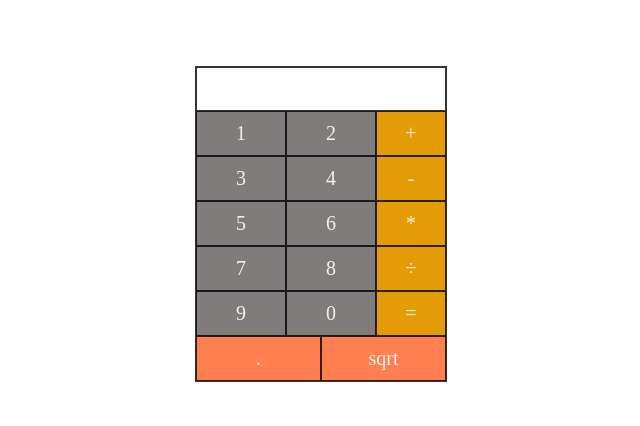
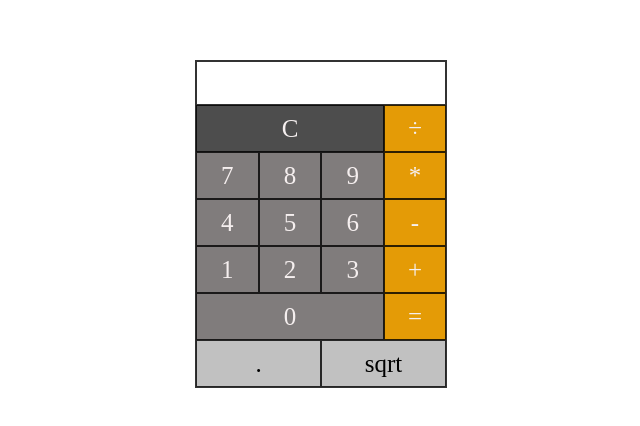
Before and after one commit to Bazih/mjs, a plain HTML site: page part_7/index.html in a window 1280 px wide. Shown: the part 184-610 px from the top of the page, without its empty margins (319-959 px from the left). Drawn offline with Linux system fonts and the light colour scheme.

Commit message:
removed Logic class, fixed bugs, changed UI

```diff
--- a/part_7/calculator.js
+++ b/part_7/calculator.js
@@ -1,28 +1,107 @@
-import { Logic } from './logic.js';
 import { UI } from './ui.js';
 
 export class Calculator {
   constructor() {
     this.ui = new UI();
-    this.logic = new Logic(this.ui);
+    this.currentOperand = null;
+    this.previousOperand = null;
+    this.currentOperation = null;
+    this.baseAction = {
+      '+': () => Number(this.currentOperand) + Number(this.previousOperand),
+      '-': () => Number(this.previousOperand) - Number(this.currentOperand),
+      '*': () => Number(this.previousOperand) * Number(this.currentOperand),
+      '/': () => Number(this.previousOperand) / Number(this.currentOperand),
+      '÷': () => Number(this.previousOperand) / Number(this.currentOperand),
+    };
+    this.baseInputOperation = {
+      'c|C': (_) => {
+        this.currentOperand = null;
+        this.previousOperand = null;
+        this.currentOperation = null;
+        this.ui.setDisplayValue('');
+      },
+      '-|+|*|/|÷': (keyValue) => this.twoOperandActions(keyValue),
+      '=': (_) => {
+        this.ui.setDisplayValue(this.performAction());
+      },
+      'Enter': (_) => {
+        this.ui.setDisplayValue(this.performAction());
+      },
+      'Backspace': (_) => {
+        this.currentOperand = this.currentOperand.slice(0, this.currentOperand.length - 1);
+        this.ui.setDisplayValue(this.currentOperand);
+      },
+      '0|1|2|3|4|5|6|7|8|9': (value) => this.numberOperation(value),
+      'default': () => console.log('Incorrect input'),
+    };
   }
+
+  switchCase = (obj = {}, str = '') =>
+    obj[Object.keys(obj).find(ele => ele.toString().split('|').includes(str.toString())) || 'default'];
+
+  twoOperandActions(keyValue) {
+    this.previousOperand = this.currentOperand;
+    this.currentOperand = null;
+    this.currentOperation = keyValue;
+    this.ui.setDisplayValue('');
+  };
+
+  numberOperation(keyValue) {
+    this.currentOperand = this.currentOperand === null
+      ? keyValue
+      : this.currentOperand + keyValue;
+    this.ui.setDisplayValue(this.currentOperand);
+  };
+
+  performAction() {
+    return this.baseAction[this.currentOperation]();
+  };
+
+  performInputOperation = keyValue => {
+    this.switchCase(this.baseInputOperation, keyValue)(keyValue);
+  };
+
+  hundleButtonInteraction = event => {
+    const buttonValue = event.target.textContent;
+    this.performInputOperation(buttonValue);
+  };
+
+  addAction(action) {
+    this.baseAction = { ...this.baseAction, ...action };
+  };
+
+  addInputOperation(operation) {
+    this.baseInputOperation = { ...this.baseInputOperation, ...operation };
+  };
+
+  setCurrentOperation(value) {
+    this.currentOperation = value;
+  };
+
+  setCurrentOperand(value) {
+    this.currentOperand = value;
+  };
+
+  setPreviousOperand(value) {
+    this.previousOperand = value;
+  };
 
   init() {
     document.addEventListener("keydown", event => {
       const keyValue = event.key;
-      this.logic.performInputOperation(keyValue);
+      this.performInputOperation(keyValue);
     });
 
-    this.ui.buttonsBlock.addEventListener("click", this.logic.hundleButtonInteraction);
+    this.ui.buttonsBlock.addEventListener("click", this.hundleButtonInteraction);
   }
 
   addBtn(value, operation, action) {
     this.ui.addBtn(value);
     if (operation) {
-      this.logic.addInputOperation(operation);
+      this.addInputOperation(operation);
     }
     if (action) {
-      this.logic.addAction(action);
+      this.addAction(action);
     }
   }
 };
--- a/part_7/index.html
+++ b/part_7/index.html
@@ -36,6 +36,14 @@
       .default-buttons {
         display: flex;
       }
+      .controls {
+        display: flex;
+        background-color: #4d4d4d;
+      }
+      .left {
+        display: flex;
+        flex-direction: column;
+      }
       .numbers {
         display: flex;
         flex-wrap: wrap;
@@ -43,13 +51,14 @@
         background-color: #807c7c;
       }
       .button {
-        width: 20px;
-        height: auto;
+        width: 60px;
+        height: 45px;
+        display: flex;
+        justify-content: center;
+        align-items: center;
+        flex-grow: 1;
         border: 1px solid rgba(0, 0, 0, 0.8);
-        padding: 10px 24px;
-        font-size: 20px;
-        text-align: center;
-        flex-grow: 1;
+        font-size: 25px;
       }
       .operators {
         background-color: #e49b06;
@@ -58,7 +67,8 @@
         display: flex;
         flex-wrap: wrap;
         box-sizing: border-box;
-        background-color: #ff7f50;
+        background-color: #c1c1c1;
+        color: #000;
       }
     </style>
   </head>
@@ -67,23 +77,28 @@
       <div class="display"></div>
       <div class="buttons-block">
         <div class="default-buttons">
-          <div class="numbers">
-            <div class="button">1</div>
-            <div class="button">2</div>
-            <div class="button">3</div>
-            <div class="button">4</div>
-            <div class="button">5</div>
-            <div class="button">6</div>
-            <div class="button">7</div>
-            <div class="button">8</div>
-            <div class="button">9</div>
-            <div class="button">0</div>
+          <div class="left">
+            <div class="controls">
+              <div class="button">C</div>
+            </div>
+            <div class="numbers">
+              <div class="button">7</div>
+              <div class="button">8</div>
+              <div class="button">9</div>
+              <div class="button">4</div>
+              <div class="button">5</div>
+              <div class="button">6</div>
+              <div class="button">1</div>
+              <div class="button">2</div>
+              <div class="button">3</div>
+              <div class="button">0</div>
+            </div>
           </div>
           <div class="operators">
+            <div class="button">÷</div>
+            <div class="button">*</div>
+            <div class="button">-</div>
             <div class="button">+</div>
-            <div class="button">-</div>
-            <div class="button">*</div>
-            <div class="button">÷</div>
             <div class="button">=</div>
           </div>
         </div>
--- a/part_7/logic.js
+++ /dev/null
@@ -1,96 +0,0 @@
-export class Logic {
-  constructor(ui) {
-    this.ui = ui;
-
-    this.currentOperand = null;
-    this.previousOperand = null;
-    this.currentOperation = null;
-    this.baseAction = {
-      "+": () => Number(this.currentOperand) + Number(this.previousOperand),
-      "-": () => Number(this.previousOperand) - Number(this.currentOperand),
-      "*": () => Number(this.previousOperand) * Number(this.currentOperand),
-      "/": () => Number(this.previousOperand) / Number(this.currentOperand),
-      "÷": () => Number(this.previousOperand) / Number(this.currentOperand),
-    };
-    this.baseInputOperation = {
-      "c": (_) => {
-        this.currentOperand = null;
-        this.previousOperand = null;
-        this.currentOperation = null;
-        this.ui.setDisplayValue('');
-      },
-      "-": (keyValue) => this.twoOperandActions(keyValue),
-      "+": (keyValue) => this.twoOperandActions(keyValue),
-      "*": (keyValue) => this.twoOperandActions(keyValue),
-      "/": (keyValue) => this.twoOperandActions(keyValue),
-      "÷": (keyValue) => this.twoOperandActions(keyValue),
-      "=": (_) => {
-        this.ui.setDisplayValue(this.performAction());
-      },
-      "Enter": (_) => {
-        this.ui.setDisplayValue(this.performAction());
-      },
-      "Backspace": (_) => {
-        this.currentOperand = this.currentOperand.slice(0, this.currentOperand.length - 1);
-        this.ui.setDisplayValue(this.currentOperand);
-      },
-      "0": (value) => this.numberOperation(value),
-      "1": (value) => this.numberOperation(value),
-      "2": (value) => this.numberOperation(value),
-      "3": (value) => this.numberOperation(value),
-      "4": (value) => this.numberOperation(value),
-      "5": (value) => this.numberOperation(value),
-      "6": (value) => this.numberOperation(value),
-      "7": (value) => this.numberOperation(value),
-      "8": (value) => this.numberOperation(value),
-      "9": (value) => this.numberOperation(value),
-    };
-  }
-
-  twoOperandActions(keyValue) {
-    this.previousOperand = this.currentOperand;
-    this.currentOperand = null;
-    this.currentOperation = keyValue;
-    this.ui.setDisplayValue('');
-  };
-
-  numberOperation(keyValue) {
-    this.currentOperand = this.currentOperand === null
-      ? keyValue
-      : this.currentOperand + keyValue;
-    this.ui.setDisplayValue(this.currentOperand);
-  };
-
-  performAction() {
-    return this.baseAction[this.currentOperation]();
-  };
-
-  performInputOperation = keyValue => {
-    this.baseInputOperation[keyValue](keyValue);
-  };
-
-  hundleButtonInteraction = event => {
-    const buttonValue = event.target.textContent;
-    this.performInputOperation(buttonValue);
-  };
-
-  addAction(action) {
-    this.baseAction = { ...this.baseAction, ...action };
-  };
-
-  addInputOperation(operation) {
-    this.baseInputOperation = { ...this.baseInputOperation, ...operation };
-  };
-
-  setCurrentOperation(value) {
-    this.currentOperation = value;
-  };
-
-  setCurrentOperand(value) {
-    this.currentOperand = value;
-  };
-
-  setPreviousOperand(value) {
-    this.previousOperand = value;
-  };
-}
--- a/part_7/main.js
+++ b/part_7/main.js
@@ -4,17 +4,19 @@ function main() {
   const calculator = new Calculator();
   calculator.init();
 
-  const dotOperation = { ".": (value) => {
-    calculator.logic.setCurrentOperand(calculator.logic.currentOperand + value);
-    calculator.ui.setDisplayValue(calculator.logic.currentOperand);
+  const dotOperation = { '.': (value) => {
+    if (!calculator.currentOperand.includes(value)) {
+      calculator.setCurrentOperand(calculator.currentOperand + value);
+    }
+    calculator.ui.setDisplayValue(calculator.currentOperand);
   }};
 
   const sqrtOperation = { 'sqrt': (value) => {
-    calculator.logic.setCurrentOperation(value);
-    calculator.ui.setDisplayValue(calculator.logic.performAction());
+    calculator.setCurrentOperation(value);
+    calculator.ui.setDisplayValue(calculator.performAction());
   }};
 
-  const sqrtAction = { 'sqrt': () => Math.sqrt(Number(calculator.logic.currentOperand)) };
+  const sqrtAction = { 'sqrt': () => Math.sqrt(Number(calculator.currentOperand)) };
 
   calculator.addBtn('.', dotOperation);
   calculator.addBtn('sqrt', sqrtOperation, sqrtAction);
```
